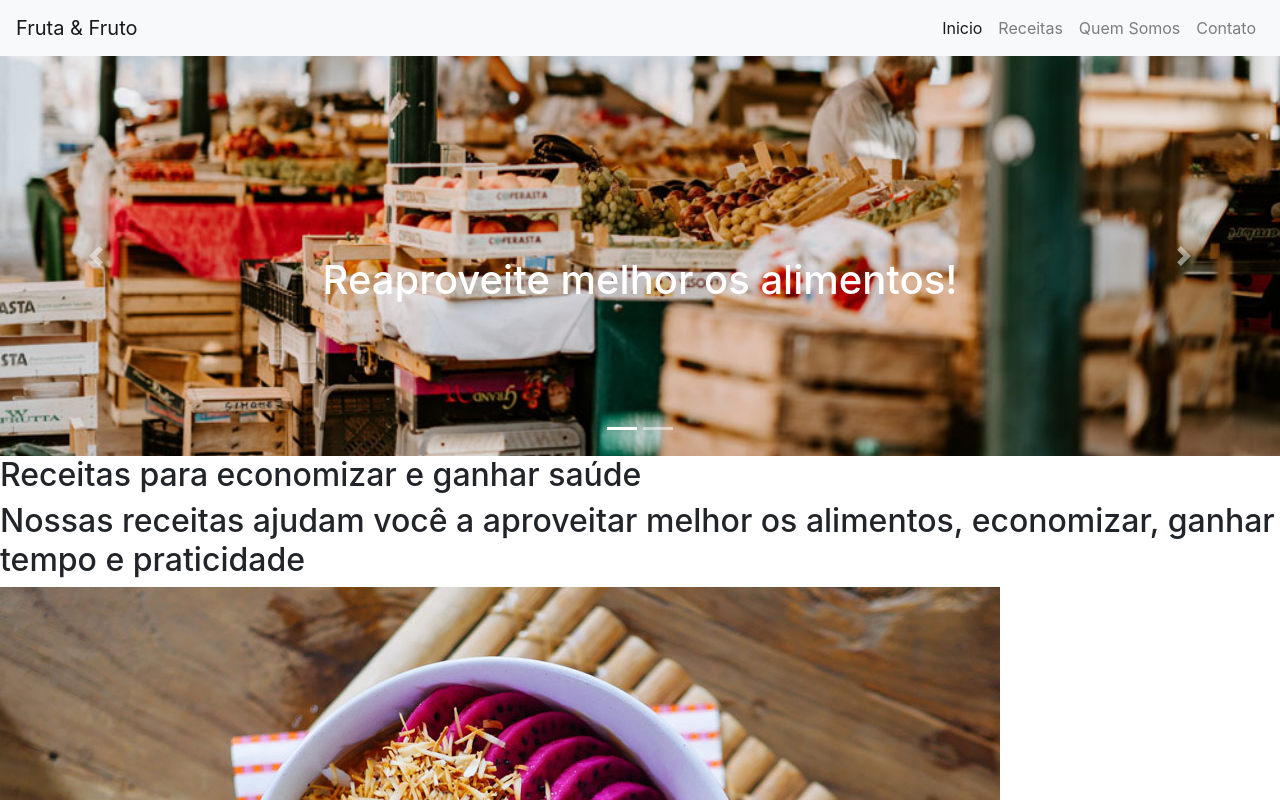
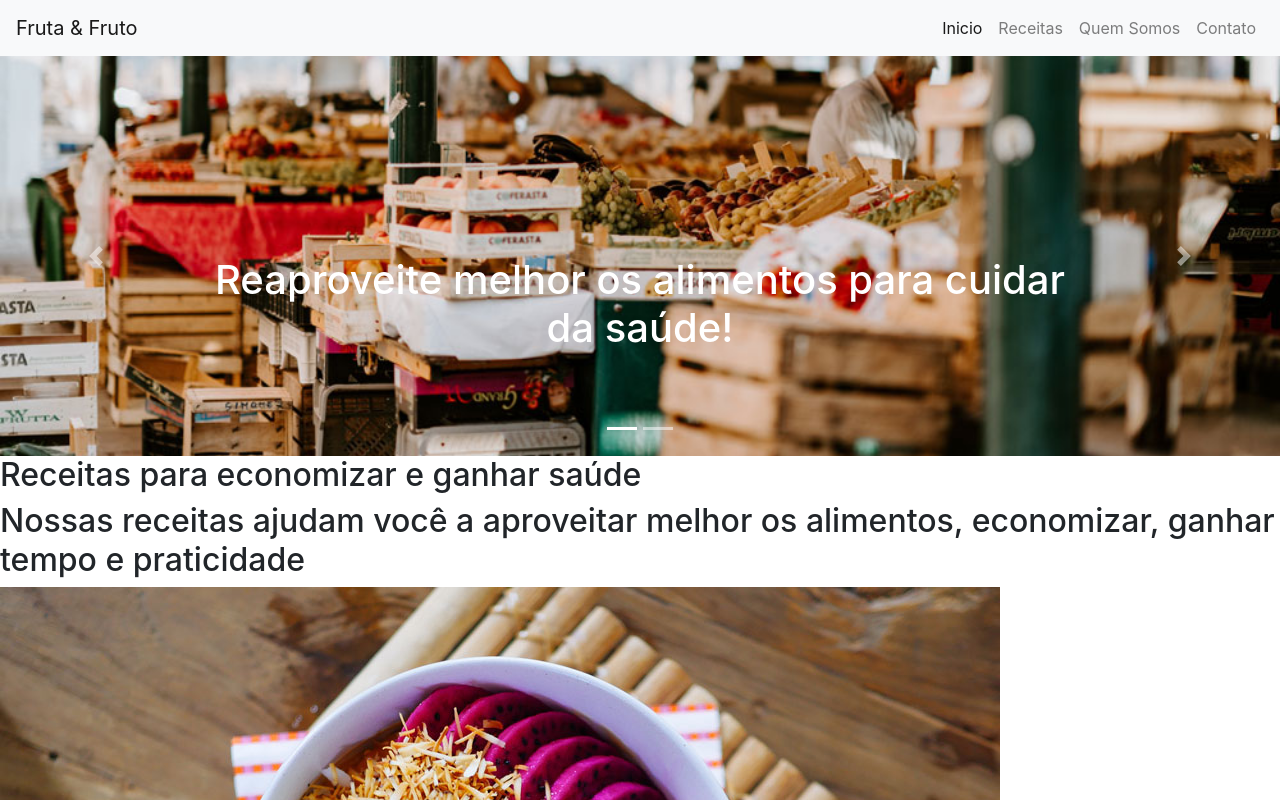
Before and after one commit to Rosahumbe/projetoBootstrapFruta, a plain HTML site: page index.html in a window 1280 px wide. Both pictures are taken after a click on the link "Fruta & Fruto". Shown: the top 800 px of the page. Drawn offline with nearby package versions, Linux system fonts and the light colour scheme; a script that the page names is missing.

Commit message:
fix/20230112_Rosa

```diff
--- a/index.html
+++ b/index.html
@@ -46,7 +46,7 @@
             <img src="src/img/carrossel-img1.jpg" class="d-block w-100
               imagem-carrosel-um" alt="primeiro slide">
             <div class="carousel-caption d-none d-md-block h-50">
-              <h1 clas="fonte-titulo display-4">Reaproveite melhor os alimentos!</h1>
+              <h1 clas="fonte-titulo display-4">Reaproveite melhor os alimentos para cuidar da saúde!</h1>
             </div>
           </div>
           <div class="carousel-item">
```
